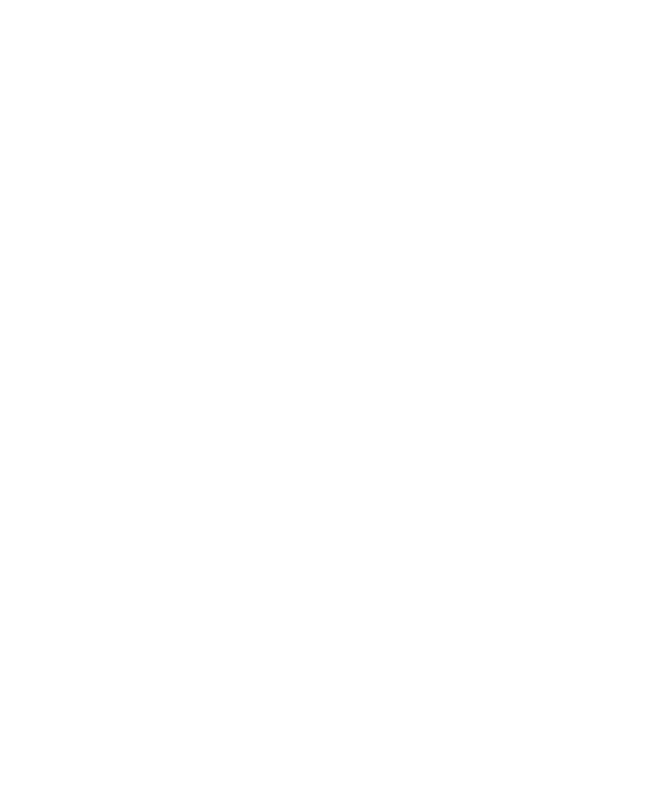
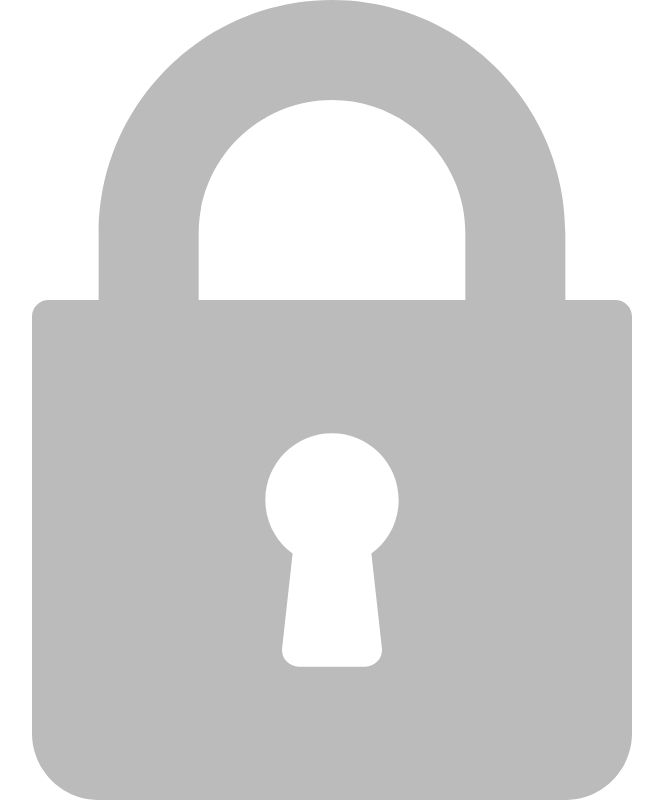
Before and after one commit to xraylab/xraylab.github.io, a plain HTML site: page index.html in a window 1280 px wide. Shown: the whole page, without its empty margins (308-971 px from the left). Drawn offline with Linux system fonts and the light colour scheme.

Commit message:
Update index.html

```diff
--- a/index.html
+++ b/index.html
@@ -9,7 +9,7 @@
    </style>
  </head>
  <body>
-  <svg viewBox="0 0 24 24">
+  <svg viewBox="0 0 512 512">
 		<path d="M437.333,192h-32v-42.667C405.333,66.99,338.344,0,256,0S106.667,66.99,106.667,149.333V192h-32
 			C68.771,192,64,196.771,64,202.667v266.667C64,492.865,83.135,512,106.667,512h298.667C428.865,512,448,492.865,448,469.333
 			V202.667C448,196.771,443.229,192,437.333,192z M287.938,414.823c0.333,3.01-0.635,6.031-2.656,8.292
```
